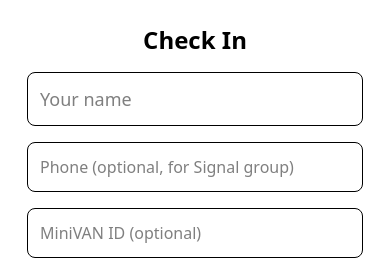
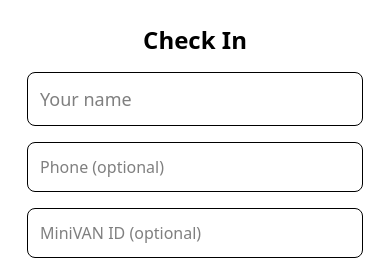
Before and after one commit to rcisneros138/canvasmate, a React (Vite) app in the folder client/: page /join/1 in a window 390 px wide. Shown: the top 260 px of the page. Built offline with nearby package versions, Linux system fonts and the light colour scheme; no server answers.

Commit message:
docs: neutralize check-in phone copy and drop stale design-doc link

```diff
--- a/client/src/pages/CheckIn.tsx
+++ b/client/src/pages/CheckIn.tsx
@@ -43,7 +43,7 @@ export default function CheckIn({ sessionId, onCheckedIn }: Props) {
 
       <input
         type="tel"
-        placeholder="Phone (optional, for Signal group)"
+        placeholder="Phone (optional)"
         value={phone}
         onChange={(e) => setPhone(e.target.value)}
         className="w-full p-3 border rounded-lg"
```
Also changed, not shown: 1 other file (tests, documents, lock files or other folders).
